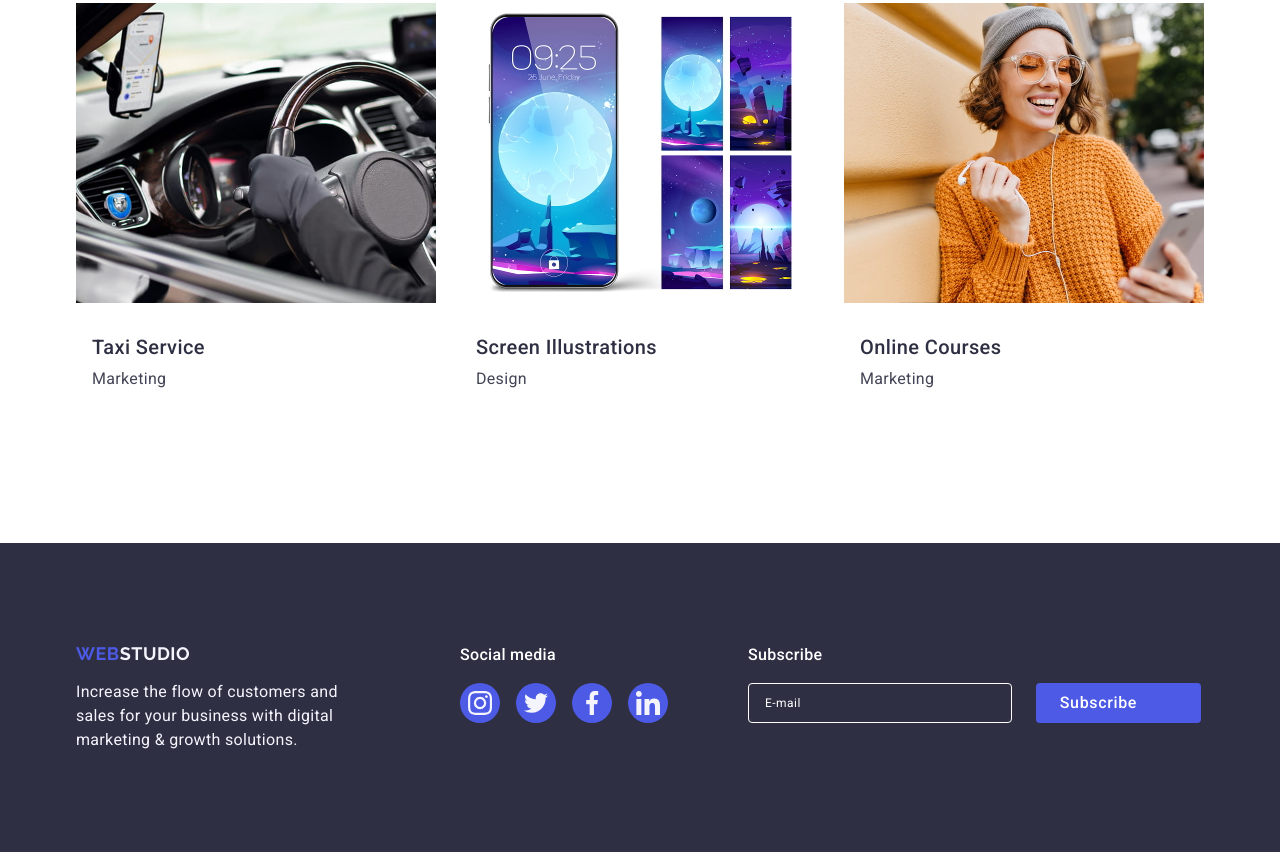
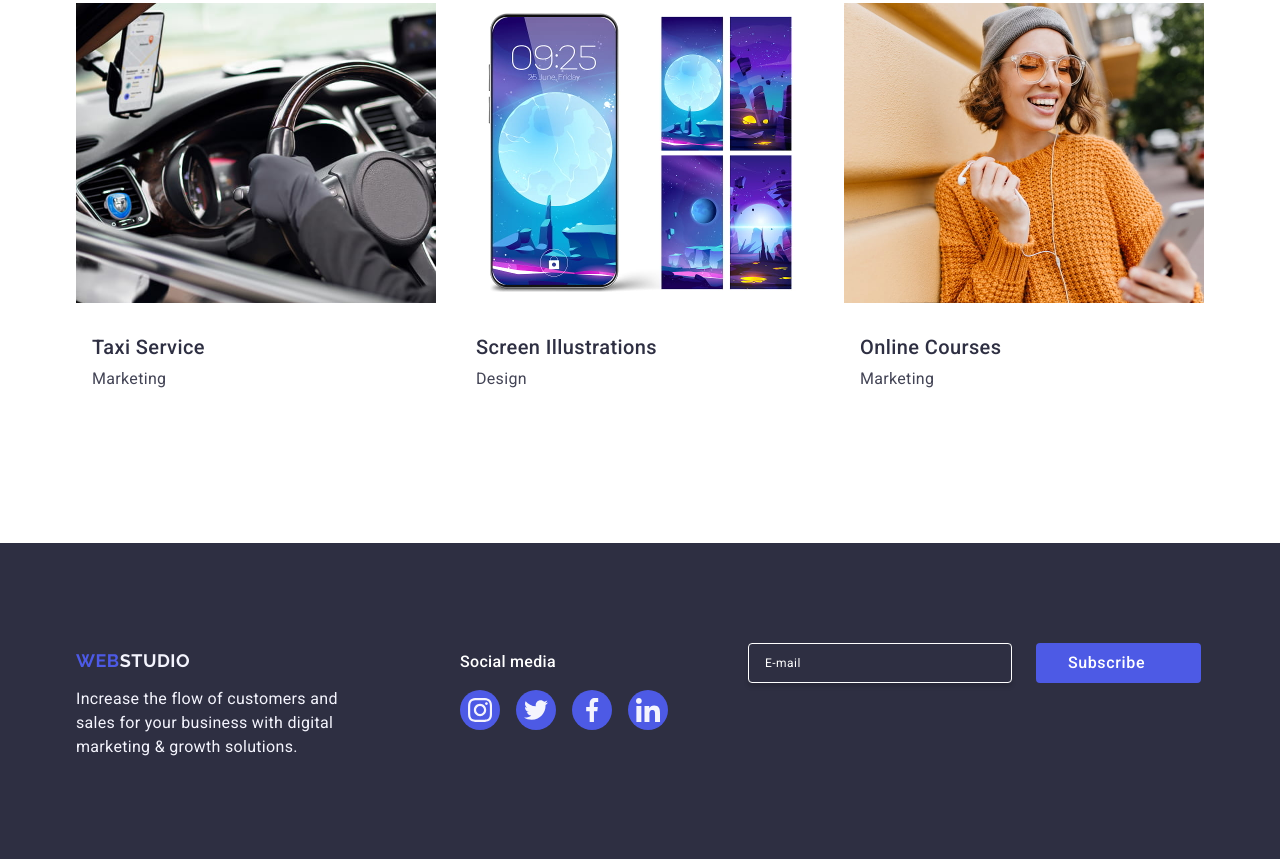
Before and after one commit to Lerunya11/goit-markup-hw-05, a plain HTML site: page index.html in a window 1280 px wide. Shown: the part 2605-3464 px from the top of the page. Drawn offline with nearby package versions, Linux system fonts and the light colour scheme.

Commit message:
proverka

```diff
--- a/css/styles.css
+++ b/css/styles.css
@@ -561,15 +561,16 @@ p {
 
 /* #endregion Portfolio Section */
 
-
-
+/* #region Footer Section */
 
 .footer {
   background-color: var(--navy-blue);
   padding-top: 100px;
   padding-bottom: 100px;
 }
-
+.footer-label {
+  display: block;
+}
 
 .footer-container {
   display: flex;
@@ -690,18 +691,19 @@ p {
   width: 264px;
   height: 40px;
   padding-left: 16px;
-  border: 1px solid var(--white);
+  border: 1px solid #ffffff;
   border-radius: 4px;
   background-color: transparent;
   font-size: 12px;
-  line-height: 1.5;
+  line-height: 2;
   letter-spacing: 0.04em;
-  color: var(--white);
+  color: #ffffff;
+  box-shadow: 0px 4px 4px rgba(0, 0, 0, 0.15);
+  border-radius: 4px;
 }
 
-
 .footer-input::placeholder {
-  color: var(--white);
+  color: #ffffff;
 }
 
 
@@ -719,19 +721,24 @@ p {
   line-height: 1.5;
   letter-spacing: 0.04em;
   cursor: pointer;
-  transition: background-color 250ms cubic-bezier(0.4, 0, 0.2, 1);
+  min-width: 165px;
+  height: 40px;
+  transition: background-color 250ms cubic-bezier(0.4, 0, 0.2, 1),
+      border 250ms cubic-bezier(0.4, 0, 0.2, 1);
 }
 
 
 .footer-subscribe-button:hover,
 .footer-subscribe-button:focus {
-  background-color: var(--green);
+  background-color: #404bbf;
+    border: none;
 }
 
 
-.footer-subscribe-icon {
-  fill: var(--white);
-  margin-left: 16px;
+.footer-subscribe-button:hover .footer-subscribe-icon,
+.footer-subscribe-button:focus .footer-subscribe-icon {
+  fill: #ffffff;
+  /* 👈 Иконка внутри кнопки */
 }
 /* #region Modal */
 
@@ -816,7 +823,7 @@ p {
 .modal-form {
   display: flex;
   flex-direction: column;
-  gap: 8px;
+  gap: 24px;
 }
 
 .form-field {
@@ -907,20 +914,20 @@ p {
 }
 
 .checkbox-custom {
+  display: inline-flex;
+  align-items: center;
+  justify-content: center;
   width: 16px;
   height: 16px;
   border: 1px solid rgba(46, 47, 66, 0.4);
   border-radius: 2px;
-  margin-right: 8px;
-  display: inline-flex;
-  align-items: center;
-  justify-content: center;
-  fill: transparent;
   transition: background-color 250ms cubic-bezier(0.4, 0, 0.2, 1),
     border 250ms cubic-bezier(0.4, 0, 0.2, 1),
     fill 250ms cubic-bezier(0.4, 0, 0.2, 1);
+  fill: transparent;
 }
 
+/* Стили для состояния checked */
 .checkbox-input:checked+.checkbox-label .checkbox-custom {
   background-color: var(--ocean);
   border: none;
@@ -940,6 +947,7 @@ p {
   font-size: 16px;
   font-weight: 500;
   line-height: 1.5;
+  letter-spacing: 0.04em;
   color: var(--white);
   background-color: var(--iris);
   border: none;
--- a/index.html
+++ b/index.html
@@ -422,6 +422,9 @@
       </div>
     </section>
   </main>
+
+  <!-- Footer Section -->
+
   <footer class="footer">
     <div class="footer-container container">
 
@@ -474,10 +477,10 @@
       </div>
 
 
-      <div class="footer-subscribe-block">
-        <p class="footer-subscribe-title">Subscribe</p>
       <form class="footer-subscribe-form">
-          <input class="footer-input" type="email" name="email" placeholder="E-mail" required />
+        <label class="footer-label">
+          <input class="footer-input" type="email" name="user-email" placeholder="E-mail" required />
+        </label>
         <button type="submit" class="footer-subscribe-button">
           Subscribe
           <svg class="footer-subscribe-icon" width="24" height="24">
@@ -485,7 +488,9 @@
           </svg>
         </button>
       </form>
-      </div>
+
+
+
     </div>
   </footer>
   <div class="backdrop is-hidden">
@@ -496,8 +501,8 @@
         </svg>
       </button>
       <p class="modal-title">Leave your contacts and we will call you back</p>
+ <form class="modal-form">
 
-      <form class="modal-form">
         <!-- Name field -->
         <div class="form-field">
           <label class="form-label" for="user-name">Name</label>
```
Lines whose indentation alone changed are shown as unchanged.
